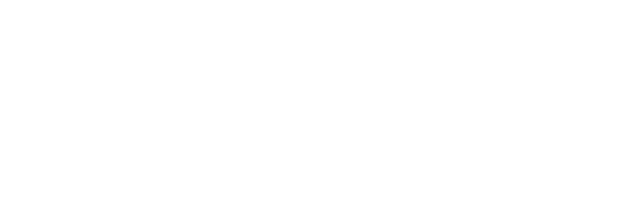
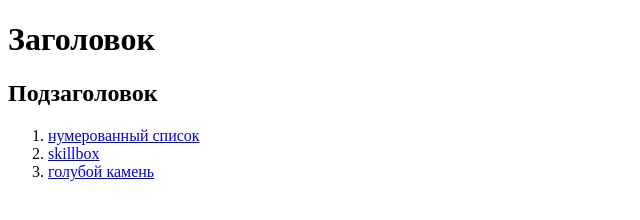
Before and after one commit to Elena-150/task-html, a website: page src/index.html in a window 1280 px wide. Shown: the whole page, without its empty margins (0-640 px from the left). Drawn offline with Linux system fonts and the light colour scheme.

Commit message:
Задание по HTML

```diff
--- a/src/index.html
+++ b/src/index.html
@@ -1,7 +1,30 @@
-<!DOCTYPE html>
+<!doctype html>
 <html lang="en">
     <head>
         <title>HTML</title>
     </head>
-    <body></body>
+    <body>
+        <h1>Заголовок</h1>
+        <h2>Подзаголовок</h2>
+        <ol>
+            <li>
+                <a
+                    href="https://yandex.ru/search/?text=нумерованный+список+html&clid=9403&search_source=dzen_desktop_safe&src=suggest_B&lr=16"
+                    >нумерованный список</a
+                >
+            </li>
+            <li>
+                <a
+                    href="https://skillbox.ru/media/code/vyerstka-htmlspiskov-dlya-nachinayushchikh/"
+                    >skillbox</a
+                >
+            </li>
+            <li>
+                <a
+                    href="https://yandex.ru/images/search?from=tabbar&text=голубой%20камень"
+                    >голубой камень</a
+                >
+            </li>
+        </ol>
+    </body>
 </html>
```
Also changed, not shown: 1 other file.
